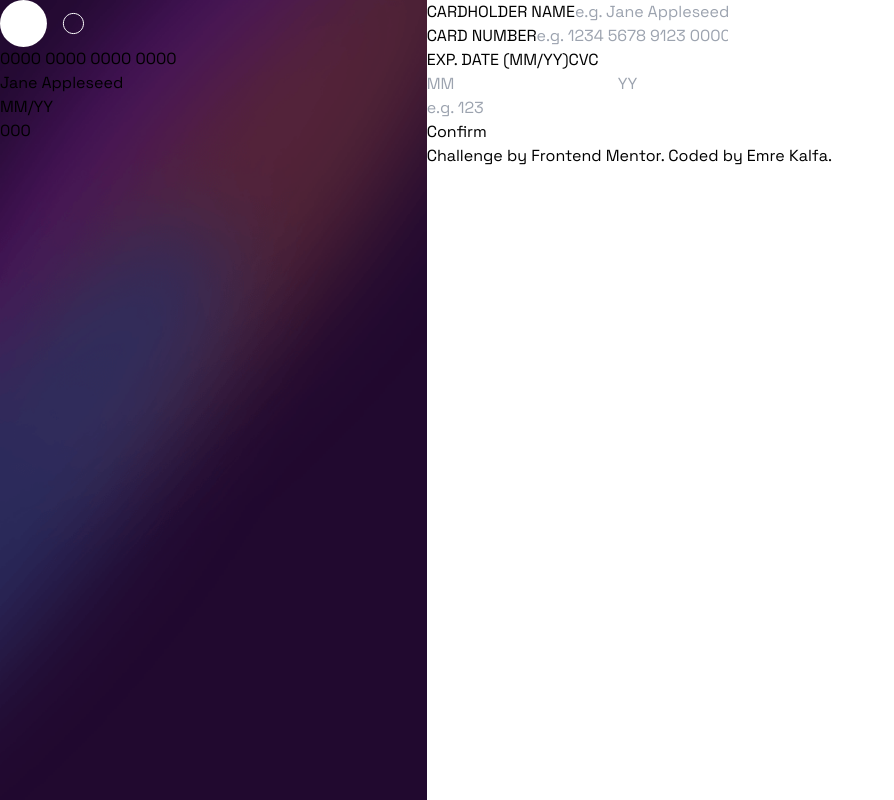
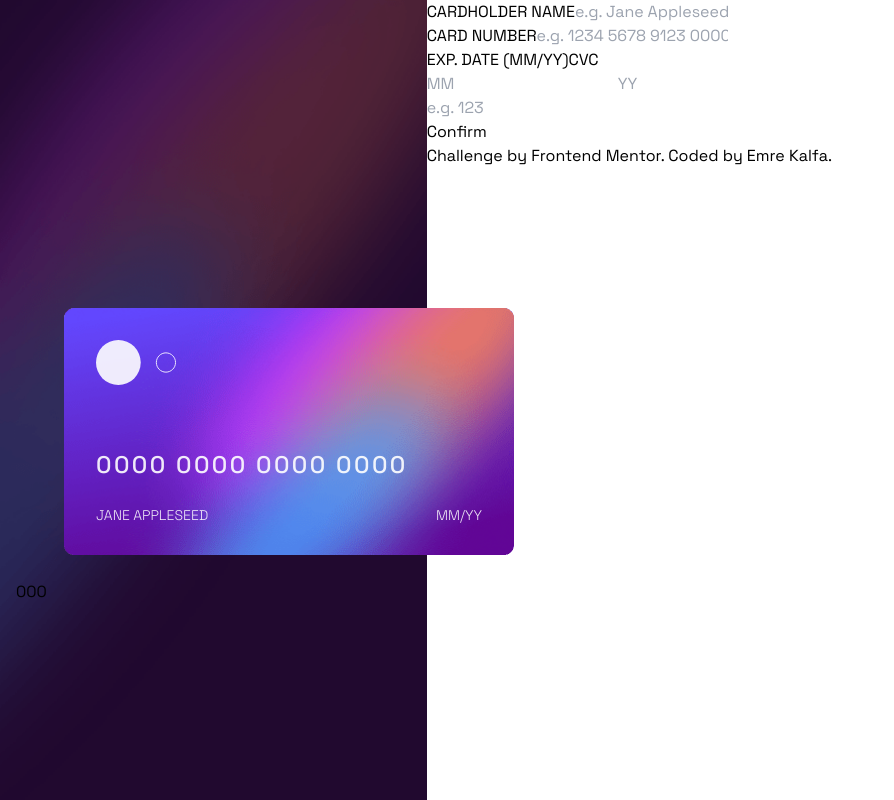
Before and after one commit to UnicornDad8/interactive-card-details-form, a Next.js app: page / in a window 1280 px wide. Shown: the whole page, without its empty margins (0-894 px from the left). Built offline with nearby package versions, Linux system fonts and the light colour scheme.

Commit message:
Styled first credit card with gradient

```diff
--- a/src/components/form/index.js
+++ b/src/components/form/index.js
@@ -125,15 +125,21 @@ function Form() {
       className={`flex flex-col h-screen w-screen ${grotesk.className} overflow-hidden lg:flex-row`}
     >
       <div className="flex flex-col h-[40%] bg-cover bg-main-desktop bg-no-repeat lg:w-1/3 lg:h-full">
-        <div>
-          <div>
-            <img src="/card-logo.svg" alt="logo" />
-            <p>
+        <div className="flex flex-col items-center justify-start h-full p-4 space-y-4 lg:justify-center lg:items-start">
+          <div className="absolute rounded-lg bg-contain bg-no-repeat bg-card-front w-[300px] h-44 z-10 mt-28 lg:h-64 lg:relative lg:w-[450px] lg:ml-12">
+            <img
+              src="/card-logo.svg"
+              alt="logo"
+              className="w-24 p-6 h-22 lg:w-36 lg:h-26 lg:p-8 opacity-90"
+            />
+            <p className="pb-6 pl-6 text-lg font-medium tracking-widest text-white opacity-90 lg:text-2xl lg:pt-8 lg:pl-8">
               {creditNumber.length > 0 ? creditNumber : "0000 0000 0000 0000"}
             </p>
-            <section>
-              <p>{name ? name : "Jane Appleseed"}</p>
-              <p>
+            <section className="flex justify-between px-6 lg:px-8">
+              <p className="text-sm font-thin text-white uppercase lg:text-md opacity-90">
+                {name ? name : "Jane Appleseed"}
+              </p>
+              <p className="text-sm font-thin text-white lg:text-md opacity-90">
                 {month.length > 0 ? month : "MM"}/
                 {year.length > 0 ? year : "YY"}
               </p>
```
